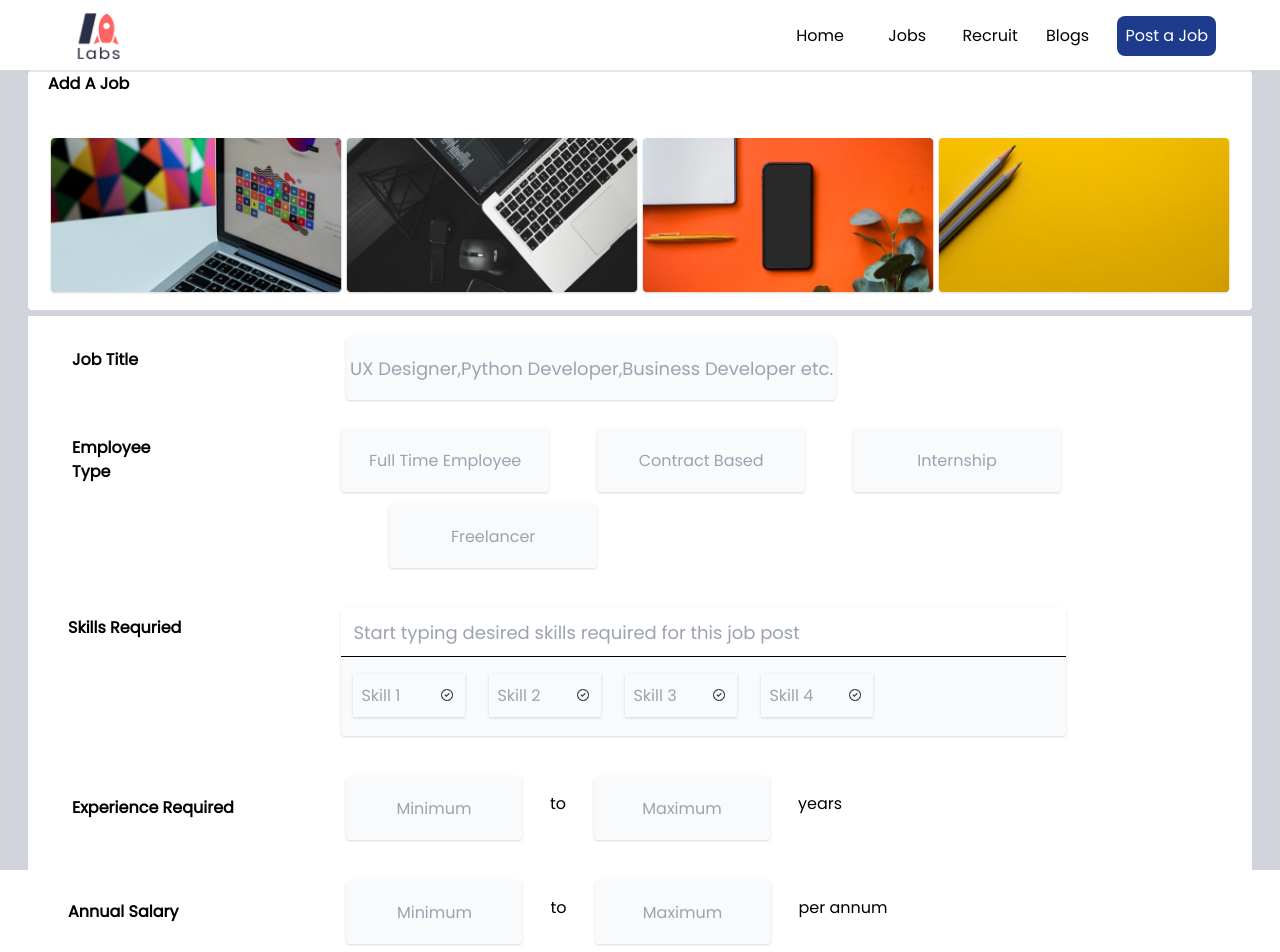
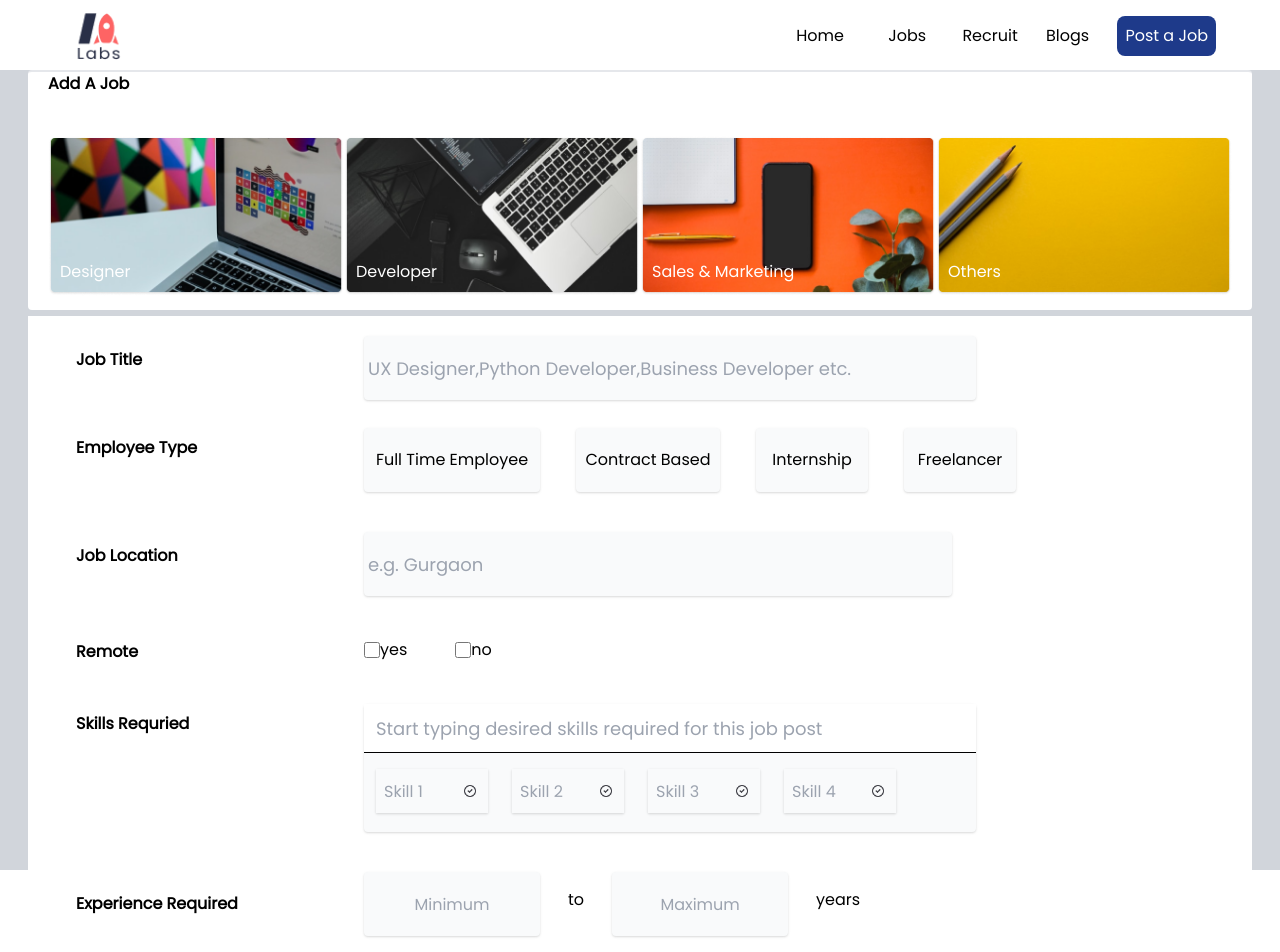
Before and after one commit to shraddha15-creator/job-portal-frontend, a React (Create React App) app: page /postjob in a window 1280 px wide. Shown: the top 952 px of the page. Built offline with nearby package versions, Linux system fonts and the light colour scheme.

Commit message:
addjob added

```diff
--- a/src/pages/PostJob.js
+++ b/src/pages/PostJob.js
@@ -16,6 +16,7 @@ const PostJob = () => {
               src={rectangle1}
               alt='display'
             />
+            <div className="-mt-9 pl-3 text-white">Designer</div>
           </div>
 
           <div className='h-40 w-96 mt-10 rounded'>
@@ -24,6 +25,7 @@ const PostJob = () => {
               src={rectangle4}
               alt='display'
             />
+            <div className="-mt-9 pl-3 text-white">Developer</div>
           </div>
           <div className='h-40 w-96 mt-10 rounded'>
             <img
@@ -31,6 +33,7 @@ const PostJob = () => {
               src={rectangle3}
               alt='display'
             />
+            <div className="-mt-9 pl-3 text-white">Sales & Marketing</div>
           </div>
           <div className='h-40 w-96 mt-10 rounded'>
             <img
@@ -38,43 +41,79 @@ const PostJob = () => {
               src={rectangle2}
               alt='display'
             />
+            <div className="-mt-9 pl-3 text-white">Others</div>
           </div>
         </div>
         <div className='bg-white h-screen mt-5'>
-                    <div className='flex pt-5 '>
-                        <label className='font-semibold pt-3 ml-11'>Job Title</label>
+          <div className='flex pt-5  '>
+            <label className='font-semibold pt-3 ml-12 w-60'>Job Title</label>
             <input
-                            className='bg-gray-50 h-16 rounded shadow w-2/5 ml-52 pl-1 text-lg outline-none  '
+              className='bg-gray-50 h-16 rounded shadow w-2/4 ml-12 pl-1 text-lg outline-none  '
               type='text'
               placeholder='UX Designer,Python Developer,Business Developer etc.'
             />
           </div>
           <div className='flex pt-10 justify-bet sm:pt-4'>
-                        <div className='font-semibold pt-5 mx-11 '>
+            <div className='font-semibold pt-5 ml-12 w-60 '>
                            <label>Employee Type</label>
             </div>
-                        <div className=' space-x-12 sm:space-y-3 ml-28 sm:flex-col '>
-                            <input
-                                className='bg-gray-50 h-16 rounded shadow  w-52 text-center outline-none '
-                                placeholder='Full Time Employee'
-                            />
-                            <input
-                                className='bg-gray-50 h-16 rounded shadow  w-52 text-center outline-none '
-                                placeholder='Contract Based'
-                            />
-                            <input
-                                className='bg-gray-50 h-16 rounded shadow  w-52 text-center outline-none'
-                                placeholder='Internship'
-                            />
-                            <input
-                                className='bg-gray-50 h-16 rounded shadow  w-52 text-center outline-none'
-                                placeholder='Freelancer'
+            <div className=' space-x-9 sm:space-y-3 ml-12 sm:flex-col '>
+              <button
+                className='bg-gray-50 h-16 rounded shadow w-44 text-center hover:bg-blue-600 hover:text-white outline-none '>
+              Full Time Employee
+              </button>
+              <button
+                className='bg-gray-50 h-16 rounded shadow w-36 text-center hover:bg-blue-600 hover:text-white outline-none '>
+                Contract Based
+              </button>
+              <button
+                className='bg-gray-50 h-16 rounded shadow w-28 text-center hover:bg-blue-600 hover:text-white outline-none'>
+                Internship
+              </button>
+              <button
+                className='bg-gray-50 h-16 rounded shadow w-28 text-center hover:bg-blue-600 hover:text-white outline-none'>
+                Freelancer
+              </button>
+            </div>
+          </div>
+
+
+             <div className="mt-10 ml-12 flex">
+            <label className="capitalize font-semibold w-60 pt-3">job location</label>
+
+              <input className="bg-gray-50 h-16 rounded shadow w-2/4 ml-12  pl-1 text-lg outline-none"
+              placeholder="e.g. Gurgaon"
                />
              </div>
+
+          <div className="mt-10 ml-12 flex">
+            <label className="capitalize font-semibold w-60 pt-1">remote</label>
+              <div className="flex items-center">
+
+              <input className="h-4 w-4 ml-12" type="checkbox"
+
+              />
+              <lable>yes</lable>
+              <input className="h-4 w-4 pt-12 ml-12" type="checkbox"
+
+              />
+              <lable >no</lable>
             </div>
-                    <div className='flex pt-10 sm:ml-4 '>
-                        <label className='font-semibold pt-2 ml-6'>Skills Requried</label>
-                        <div className='bg-gray-50 h-32 rounded shadow w-3/5 text-xs  ml-40  divide-y divide-black '>
+          </div>
+
+
+
+
+
+
+
+
+
+
+
+          <div className='flex pt-10 '>
+            <label className='font-semibold pt-2 ml-12 w-60'>Skills Requried</label>
+            <div className='bg-gray-50 h-32 rounded shadow w-2/4 text-xs ml-12 divide-y divide-black '>
               <div>
                 {' '}
                 <input
@@ -84,54 +123,78 @@ const PostJob = () => {
                 />
               </div>
               <div className='flex '>
-                                < div className="h-11 w-auto mx-3 mt-4 flex">
-                                    <div className="h-11 w-full shadow ">
+                <div className='h-11 w-auto mx-3 mt-4 flex'>
+                  <div className='h-11 w-full shadow '>
                     <input
                       className='h-11 w-28 pl-2 outline-none bg-gray-50  text-base capitalize '
-                                            placeholder='skill 1' />
+                      placeholder='skill 1'
+                    />
                   </div>
                   <div>
-                                        <input className="h-3 w-3 mt-4 -mx-6 outline-none" src={vector} alt="display" type="image" />
+                    <input
+                      className='h-3 w-3 mt-4 -mx-6 outline-none'
+                      src={vector}
+                      alt='display'
+                      type='image'
+                    />
                   </div>
                 </div>
-                                < div className="h-11 w-28 mx-3 mt-4 flex">
-                                    <div className="h-11 w-28 shadow">
+                <div className='h-11 w-28 mx-3 mt-4 flex'>
+                  <div className='h-11 w-28 shadow'>
                     <input
                       className='h-11 w-20 pl-2 outline-none bg-gray-50  text-base capitalize '
-                                            placeholder='skill 2' />
+                      placeholder='skill 2'
+                    />
                   </div>
                   <div>
-                                        <input className="h-3 w-3 mt-4 -mx-6 outline-none" src={vector} alt="display" type="image" />
+                    <input
+                      className='h-3 w-3 mt-4 -mx-6 outline-none'
+                      src={vector}
+                      alt='display'
+                      type='image'
+                    />
                   </div>
                 </div>
-                                < div className="h-11 w-28 mx-3 mt-4 flex">
-                                    <div className="h-11 w-28 shadow">
+                <div className='h-11 w-28 mx-3 mt-4 flex'>
+                  <div className='h-11 w-28 shadow'>
                     <input
                       className='h-11 w-20 pl-2 outline-none bg-gray-50  text-base capitalize '
-                                            placeholder='skill 3' />
+                      placeholder='skill 3'
+                    />
                   </div>
                   <div>
-                                        <input className="h-3 w-3 mt-4 -mx-6 outline-none" src={vector} alt="display" type="image" />
+                    <input
+                      className='h-3 w-3 mt-4 -mx-6 outline-none'
+                      src={vector}
+                      alt='display'
+                      type='image'
+                    />
                   </div>
                 </div>
-                                < div className="h-11 w-28 mx-3 mt-4 flex">
-                                    <div className="h-11 w-28 shadow">
+                <div className='h-11 w-28 mx-3 mt-4 flex'>
+                  <div className='h-11 w-28 shadow '>
                     <input
-                                            className='h-11 w-20 pl-2 outline-none bg-gray-50  text-base capitalize '
-                                            placeholder='skill 4' />
+                      className='h-11 w-20 pl-2 hover:bg-blue-600 outline-none bg-gray-50  text-base capitalize '
+                      placeholder='skill 4'
+                    />
                   </div>
                   <div>
-                                        <input className="h-3 w-3 mt-4 -mx-6 outline-none" src={vector} alt="display" type="image" />
+                    <input
+                      className='h-3 w-3 mt-4 -mx-6 outline-none'
+                      src={vector}
+                      alt='display'
+                      type='image'
+                    />
                   </div>
                 </div>
               </div>
             </div>
           </div>
           <div className='pt-10 flex'>
-                        <label className='font-semibold ml-11 pt-5'>
+            <label className='font-semibold ml-12 w-60 pt-5'>
               Experience Required
             </label>
-                        <div className='flex space-x-7 ml-28'>
+            <div className='flex space-x-7 ml-12'>
               <input
                 className='bg-gray-50 h-16 rounded shadow w-44 text-center outline-none'
                 placeholder='Minimum'
@@ -145,8 +208,8 @@ const PostJob = () => {
             </div>
           </div>
           <div className='pt-10 flex'>
-                        <label className='font-semibold ml-10 pt-5'>Annual Salary</label>
-                        <div className='flex space-x-7 mx-40 pl-2'>
+            <label className='font-semibold ml-12 w-60 pt-5'>Annual Salary</label>
+            <div className='flex space-x-7 ml-12'>
               <input
                 className='bg-gray-50 h-16 rounded shadow  w-44 text-center outline-none'
                 placeholder='Minimum'
@@ -160,10 +223,11 @@ const PostJob = () => {
             </div>
           </div>
           <div className='flex pt-10 '>
-                        <label className='font-semibold  ml-10'>Job Description</label>
-                        <div className='bg-gray-50 h-28 rounded shadow w-1/2 ml-36'>
+            <label className='font-semibold  ml-12 w-60'>Job Description</label>
+            <div className='bg-gray-50 h-28 rounded shadow w-1/2 ml-12'>
               <div className='h-28  w-full'>
-                                <textarea className='bg-gray-50 text-justify h-24 w-full p-1 outline-none '
+                <textarea
+                  className='bg-gray-50 text-justify h-24 w-full p-1 outline-none '
                   placeholder='Lorem ipsum dolor sit amet,consectetur adipiscing elit.
                                     Viverra urna mattis egestas vitae sem.Porttitor sedenim,
                                     convallis risus purus sit amet.Mauris, id interdum
@@ -174,17 +238,24 @@ const PostJob = () => {
           </div>
 
           <div className='ml-80 mt-5 flex'>
-                        <img className='pt-1' src={vector} alt='display' />
+            <input className="h-4 w-4 pt-12 ml-12" type="checkbox"/>
             <p className='ml-4'>
               Share this Job Post on all of your social media platforms?
             </p>
           </div>
-                    <button className='bg-red-400  hover:bg-red-400 text-white font-bold py-3 px-16 rounded ml-72 mt-10 capitalize'>
+          <div className="pb-8 ml-80 space-x-10 pl-5">
+            <button className='  hover:bg-blue-600 hover:text-white text-blue-700 font-bold  h-12 w-40 rounded mt-10 capitalize border-2 border-blue-700'>
               submit
+            </button>
+            <button className='hover:bg-blue-600 hover:text-white text-blue-700 font-bold h-12 w-40 rounded mt-10 capitalize border-2 border-blue-700'>
+
+              cancle
             </button>
           </div>
         </div>
       </div>
+    </div>
+
   );
 };
 export default PostJob;
```
Also changed, not shown: src/assets/icons/checkbox.png (added). Lines whose indentation alone changed are shown as unchanged.
